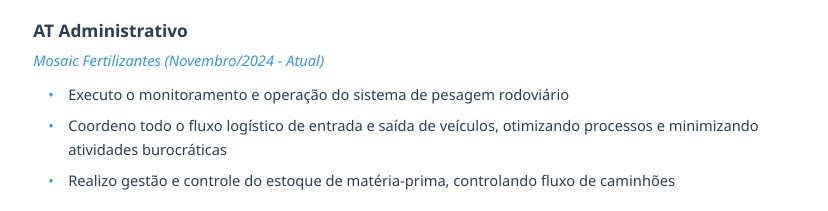
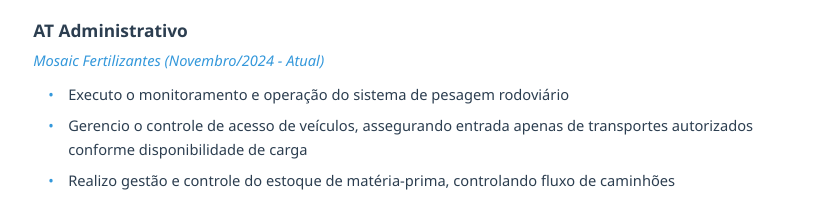
Before and after one commit to AxlRocha/currentcurriculo, a plain HTML site: page index.html in a window 1280 px wide. Shown: the part 937-1148 px from the top of the page, without its empty margins (225-1053 px from the left). Drawn offline with Linux system fonts and the light colour scheme.

Commit message:
Update index.html

```diff
--- a/index.html
+++ b/index.html
@@ -202,7 +202,7 @@
            <div class="job-period">Mosaic Fertilizantes (Novembro/2024 - Atual)</div>
            <div class="job-description">
                <p>Executo o monitoramento e operação do sistema de pesagem rodoviário</p>
-               <p>Coordeno todo o fluxo logístico de entrada e saída de veículos, otimizando processos e minimizando atividades burocráticas</p>
+               <p>Gerencio o controle de acesso de veículos, assegurando entrada apenas de transportes autorizados conforme disponibilidade de carga</p>
                <p>Realizo gestão e controle do estoque de matéria-prima, controlando fluxo de caminhões</p>
            </div>
 
```
